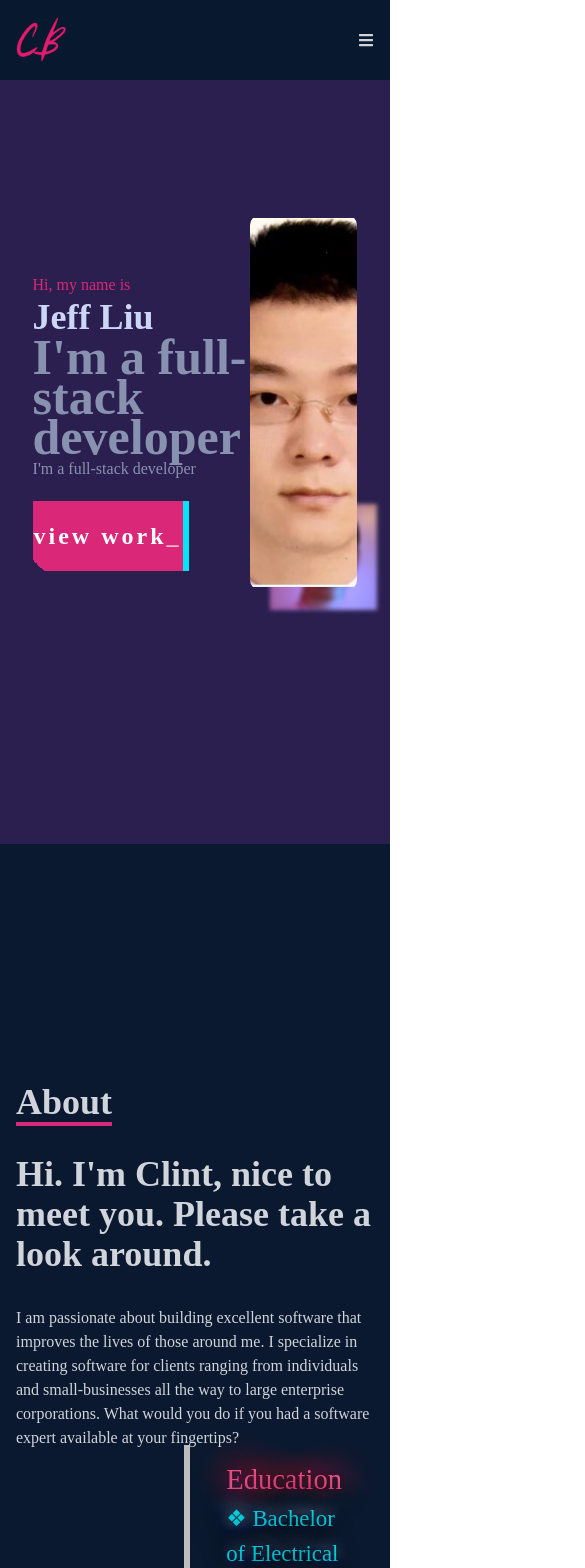
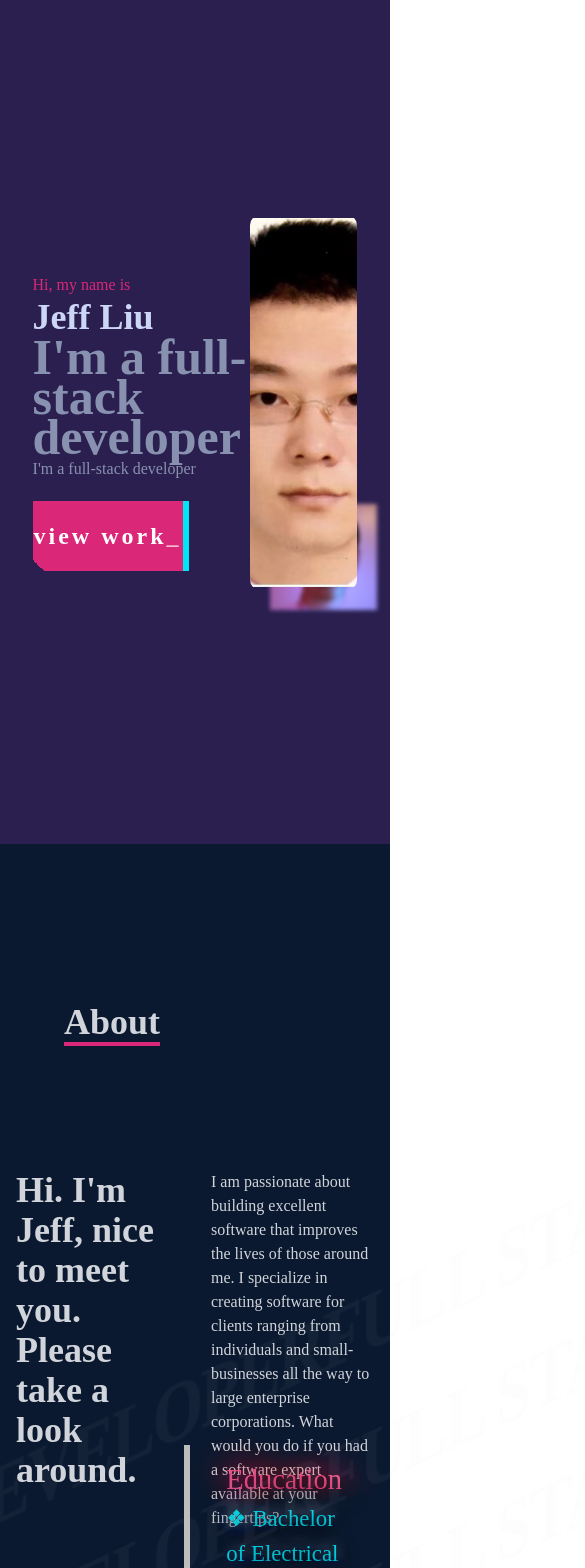
Before and after one commit to JeffLiusGitHub/typescriptPortfolio, a React (Create React App) app: page / in a window 390 px wide. Shown: the top 1568 px of the page, 585 px wide, since content can reach past the window. Built offline with nearby package versions, Linux system fonts and the light colour scheme.

Commit message:
change about section css add word scroll animation on it

```diff
--- /dev/null
+++ b/src/components/ParallaxText.css
@@ -0,0 +1,192 @@
+body {
+    --black: #000000;
+    --ash-black: #222;
+    --white: #fafafa;
+    --sky: #00ccff;
+    --green: #22dddd;
+    --blue: #1300ff;
+    --dusk: #6600ff;
+    --purple: #9900ff;
+    --pink: #ff0066;
+    --red: #fe0222;
+    --orange: #fd7702;
+    --yellow: #ffbb00;
+
+    --background: var(--purple);
+    --accent: var(--white);
+
+    margin: 0;
+    padding: 0;
+    background-color: var(--background);
+    color: var(--accent);
+  }
+
+  * {
+    font-family: "Plaster", sans-serif;
+    font-style: normal;
+    -webkit-font-smoothing: antialiased;
+  }
+
+  h1,
+  h2,
+  h3 {
+    font-family: sofia-pro, sans-serif;
+    font-weight: 600;
+    font-style: normal;
+  }
+
+  h1 {
+    font-size: 36px;
+    font-weight: 600;
+    letter-spacing: -1px;
+    line-height: 1.2;
+    text-align: center;
+    margin: 100px 0 40px;
+  }
+
+  h2 {
+    font-weight: 400;
+    margin: 50px 0 10px;
+  }
+
+  p {
+    margin: 0 0 30px 0;
+    font-size: 18px;
+  }
+
+  footer {
+    position: fixed;
+    bottom: 0;
+    left: 0;
+    right: 0;
+    display: flex;
+    justify-content: flex-start;
+    align-items: center;
+    padding: 20px;
+    background-image: radial-gradient(
+      rgba(0, 0, 0, 0) 1px,
+      var(--background) 1px
+    );
+    background-size: 4px 4px;
+    backdrop-filter: blur(3px);
+    -webkit-backdrop-filter: blur(3px);
+    -moz-backdrop-filter: blur(3px);
+    font-size: 14px;
+    line-height: 14px;
+  }
+
+  footer::before {
+    display: block;
+    content: "";
+    position: absolute;
+    top: -1px;
+    left: 0;
+    right: 0;
+    height: 1px;
+    background: var(--accent);
+    opacity: 0.2;
+  }
+
+  footer svg {
+    margin-right: 20px;
+  }
+
+  footer a {
+    text-decoration: none;
+    color: var(--accent);
+  }
+
+  code {
+    font-family: input-mono, monospace;
+    font-weight: 400;
+    font-style: normal;
+  }
+
+  ::-webkit-scrollbar {
+    height: 5px;
+    width: 5px;
+    background: var(--background);
+  }
+
+  ::-webkit-scrollbar-thumb {
+    background: var(--accent);
+    -webkit-border-radius: 1ex;
+  }
+
+  ::-webkit-scrollbar-corner {
+    background: var(--background);
+  }
+
+  html {
+    scroll-snap-type: y mandatory;
+  }
+
+  h1 {
+    font-size: 56px;
+    font-weight: 600;
+    letter-spacing: -3px;
+    line-height: 1.2;
+    text-align: center;
+    margin: 100px 0;
+  }
+
+  h2 {
+    margin: 0;
+    color: var(--accent);
+    left: calc(50% + 130px);
+    font-size: 56px;
+    font-weight: 600;
+    letter-spacing: -3px;
+    line-height: 1.2;
+    position: absolute;
+  }
+
+  section {
+    padding-top: 85vh;
+    padding-bottom: 85vh;
+    position: relative;
+  }
+
+  img {
+    position: absolute;
+    top: 0;
+    left: 0;
+    right: 0;
+    bottom: 0;
+    width: 100%;
+    height: 100%;
+  }
+
+  .progress {
+    position: fixed;
+    left: 0;
+    right: 0;
+    height: 5px;
+    background: var(--accent);
+    bottom: 100px;
+  }
+
+  .parallax {
+    overflow: hidden;
+    letter-spacing: -2px;
+    line-height: 0.8;
+    margin: 0;
+    white-space: nowrap;
+    display: flex;
+    flex-wrap: nowrap;
+  }
+
+  .parallax .scroller {
+    font-weight: 600;
+    text-transform: uppercase;
+    font-size: 64px;
+    display: flex;
+    white-space: nowrap;
+    display: flex;
+    flex-wrap: nowrap;
+  }
+
+  .parallax span {
+    display: block;
+    margin-right: 30px;
+  }
--- /dev/null
+++ b/src/components/ParallaxText.tsx
@@ -0,0 +1,71 @@
+import React from 'react';
+import { useRef } from 'react';
+import {
+  motion,
+  useScroll,
+  useSpring,
+  useTransform,
+  useMotionValue,
+  useVelocity,
+  useAnimationFrame,
+} from 'framer-motion';
+import { wrap } from '@motionone/utils';
+import { Parallax, Scroller } from './ParallaxTextStyle';
+type Props = { children: string; baseVelocity: number };
+
+const ParallaxText = ({ children, baseVelocity = 100 }: Props) => {
+  const baseX = useMotionValue(0);
+  const { scrollY } = useScroll();
+  const scrollVelocity = useVelocity(scrollY);
+  const smoothVelocity = useSpring(scrollVelocity, {
+    damping: 50,
+    stiffness: 400,
+  });
+  const velocityFactor = useTransform(smoothVelocity, [0, 1000], [0, 5], {
+    clamp: false,
+  });
+  const x = useTransform(baseX, (v) => `${wrap(-20, -45, v)}%`);
+
+  const directionFactor = useRef<number>(1);
+  const prevT = useRef<number>(0);
+  useAnimationFrame((t) => {
+    if (!prevT.current) prevT.current = t;
+
+    const timeDelta = t - prevT.current;
+    let moveBy = directionFactor.current * baseVelocity * (timeDelta / 1000);
+
+    /**
+     * This is what changes the direction of the scroll once we
+     * switch scrolling directions.
+     */
+    if (velocityFactor.get() < 0) {
+      directionFactor.current = -1;
+    } else if (velocityFactor.get() > 0) {
+      directionFactor.current = 1;
+    }
+
+    moveBy += directionFactor.current * moveBy * velocityFactor.get();
+
+    baseX.set(baseX.get() + moveBy);
+
+    prevT.current = t;
+  });
+  return (
+    <Parallax>
+      <motion.div className="scroller" style={{ x }}>
+        <Scroller>
+          <span>{children} </span>
+          <span>{children} </span>
+          <span>{children} </span>
+          <span>{children} </span>
+          <span>{children} </span>
+          <span>{children} </span>
+          <span>{children} </span>
+          <span>{children} </span>
+        </Scroller>
+      </motion.div>
+    </Parallax>
+  );
+};
+
+export default ParallaxText;
--- /dev/null
+++ b/src/components/ParallaxTextStyle.js
@@ -0,0 +1,24 @@
+import styled from 'styled-components';
+
+export const Parallax = styled.div`
+  overflow: hidden;
+  letter-spacing: -2px;
+  line-height: 0.8;
+  margin: 0;
+  white-space: nowrap;
+  display: flex;
+  flex-wrap: nowrap;
+`;
+export const Scroller = styled.div`
+  font-weight: 600;
+  text-transform: uppercase;
+  font-size: 64px;
+  display: flex;
+  white-space: nowrap;
+  display: flex;
+  flex-wrap: nowrap;
+  &.span {
+    display: block;
+    margin-right: 30px;
+  }
+`;
--- a/src/components/useMouse.tsx
+++ b/src/components/useMouse.tsx
@@ -3,19 +3,17 @@ import React, { useState, useEffect } from 'react';
 const useMouse = () => {
   const [mousePosition, setMousePosition] = useState({ x: 0, y: 0 });
   const [cursorVariant, setCursorVariant] = useState<string>('default');
-  // useEffect(() => {
-  //   const mouseMove = (event: MouseEvent) => {
-  //     setMousePosition({ x: event.clientX, y: event.clientY });
-  //   };
-  //   window.addEventListener('mousemove', mouseMove);
-  //   return () => {
-  //     window.removeEventListener('mousemove', mouseMove);
-  //   };
-  // }, []);
+  useEffect(() => {
+    const mouseMove = (event: MouseEvent) => {
+      setMousePosition({ x: event.clientX, y: event.clientY });
+    };
+    window.addEventListener('mousemove', mouseMove);
+    return () => {
+      window.removeEventListener('mousemove', mouseMove);
+    };
+  }, []);
 
-  //   useEffect(()=>{
-  //     const hover
-  //   })
+
 
   const variants: any = {
     default: {
--- a/src/index.css
+++ b/src/index.css
@@ -15,9 +15,9 @@
   }
 }
 
-/* * {
+* {
   cursor: none;
-} */
+}
 
 .cursor {
   background-color: #84868a2f;
@@ -46,3 +46,5 @@
   font-weight: 500;
   font-size: 100px;
 }
+
+/* delete */
--- a/src/page/About.tsx
+++ b/src/page/About.tsx
@@ -1,28 +1,42 @@
 import React from 'react';
 import { Element } from 'react-scroll';
+import ParallaxText from '../components/ParallaxText';
+import {
+  BackgroundContainer,
+  ParallaxPositiveContainer,
 
+  MainAboutContainer,
+  GridContainer,
+  TitleContainer,
+  Title,
+  SecondLineContainer,
+  MainContentContainer,
+} from './AboutStyle';
 type Props = {};
 
 const About = (props: Props) => {
   return (
-    <Element
-      name="about"
-      className="w-full h-screen bg-[#0a192f] text-gray-300"
-    >
-      <div className="flex flex-col justify-center items-center w-full h-full">
-        <div className="max-w-[1000px] w-full grid grid-cols-2 gap-8">
-          <div className="sm:text-right pb-8 pl-4">
-            <p className="text-4xl font-bold inline border-b-4 border-pink-600">
-              About
-            </p>
-          </div>
-          <div></div>
-        </div>
-        <div className="max-w-[1000px] w-full grid sm:grid-cols-2 gap-8 px-4">
-          <div className="sm:text-right text-4xl font-bold">
-            <p>Hi. I'm Clint, nice to meet you. Please take a look around.</p>
-          </div>
-          <div>
+    <Element name="about">
+      <BackgroundContainer>
+        <ParallaxPositiveContainer>
+          <ParallaxText baseVelocity={-5}>Ze xi Liu </ParallaxText>
+          <ParallaxText baseVelocity={5}> Full Stack Developer </ParallaxText>
+          <ParallaxText baseVelocity={-5}> Ze xi Liu </ParallaxText>
+          <ParallaxText baseVelocity={5}> Full Stack Developer </ParallaxText>
+          <ParallaxText baseVelocity={-5}> Ze xi Liu </ParallaxText>
+          <ParallaxText baseVelocity={5}> Full Stack Developer </ParallaxText>
+        </ParallaxPositiveContainer>
+        <MainAboutContainer>
+          <GridContainer>
+            <TitleContainer>
+              <Title>About</Title>
+            </TitleContainer>
+            <div></div>
+          </GridContainer>
+          <SecondLineContainer>
+            <MainContentContainer>
+              <p>Hi. I'm Jeff, nice to meet you. Please take a look around.</p>
+            </MainContentContainer>
             <p>
               I am passionate about building excellent software that improves
               the lives of those around me. I specialize in creating software
@@ -30,9 +44,9 @@ const About = (props: Props) => {
               way to large enterprise corporations. What would you do if you had
               a software expert available at your fingertips?
             </p>
-          </div>
-        </div>
-      </div>
+          </SecondLineContainer>
+        </MainAboutContainer>
+      </BackgroundContainer>
     </Element>
   );
 };
--- /dev/null
+++ b/src/page/AboutStyle.js
@@ -0,0 +1,79 @@
+import styled from 'styled-components';
+
+export const BackgroundContainer = styled.div`
+  width: 100%;
+  height: 100vh;
+  background-color: rgb(10 25 47);
+  color: rgb(209 213 219);
+  z-index: 1;
+  position: static;
+`;
+
+export const ParallaxPositiveContainer = styled.div`
+  position: absolute;
+  transform: skew(0deg, -25deg) scaleY(1.33333) translate(-50%, -50%);
+  opacity: 0.05;
+  left: 50%;
+  bottom: 50%;
+  z-index: 1;
+`;
+// export const ParallaxNegativeContainer = styled.div`
+//   position: absolute;
+//   transform: skew(0deg, -25deg) scaleY(1.33333) translate(-50%, -50%);
+//   opacity: 0.05;
+//   left: 50%;
+//   bottom: 50%;
+//   z-index: 10000;
+// `;
+
+export const MainAboutContainer = styled.div`
+  display: flex;
+  flex-direction: column;
+  justify-content: center;
+  align-items: center;
+  width: 100%;
+  height: 100%;
+`;
+export const GridContainer = styled.div`
+  width: 100%;
+  max-width: 1000px;
+  display: grid;
+  grid-template-columns: repeat(2, minmax(0, 1fr));
+  gap: 2rem;
+`;
+
+export const TitleContainer = styled.div`
+  @media (min-width: 640px) {
+    text-align: right;
+  }
+  padding-bottom: 8rem;
+  padding-left: 4rem;
+`;
+
+export const Title = styled.p`
+  font-size: 2.25rem;
+  line-height: 2.5rem;
+  font-weight: 700;
+  display: inline;
+  border-bottom-width: 4px;
+  border-color: rgb(219 39 119);
+`;
+
+export const SecondLineContainer = styled.div`
+  max-width: 1000px;
+  width: 100%;
+  display: grid;
+  grid-template-columns: repeat(2, minmax(0, 1fr));
+  gap: 2rem;
+  padding-left: 1rem;
+  padding-right: 1rem;
+`;
+
+export const MainContentContainer = styled.div`
+  @media (min-width: 640px) {
+    text-align: right;
+  }
+  font-size: 2.25rem;
+  line-height: 2.5rem;
+  font-weight: 700;
+`;
--- a/src/page/Home.tsx
+++ b/src/page/Home.tsx
@@ -29,11 +29,11 @@ const Home = (props: Props) => {
 
   return (
     <Element name="home">
-      {/* <motion.div
+      <motion.div
         className="cursor"
         variants={variants}
         animate={cursorVariant}
-      /> */}
+      />
       <DeepBackgroundContainer>
         <BackgroundContainer>
           <InnerContainer>
--- a/src/page/HomeStyle.js
+++ b/src/page/HomeStyle.js
@@ -5,6 +5,8 @@ export const DeepBackgroundContainer = styled.div`
   background-color: grey;
   width: 100vw;
   height: 100vh;
+  z-index: 10000;
+  position: relative;
 `;
 
 export const BackgroundContainer = styled.div`
@@ -14,7 +16,7 @@ export const BackgroundContainer = styled.div`
   display: flex;
   justify-content: center;
   align-items: center;
-  /* transform: perspective(1500px) rotateY(352deg); */
+  z-index: 10000;
 `;
 
 export const InnerContainer = styled.div`
```
